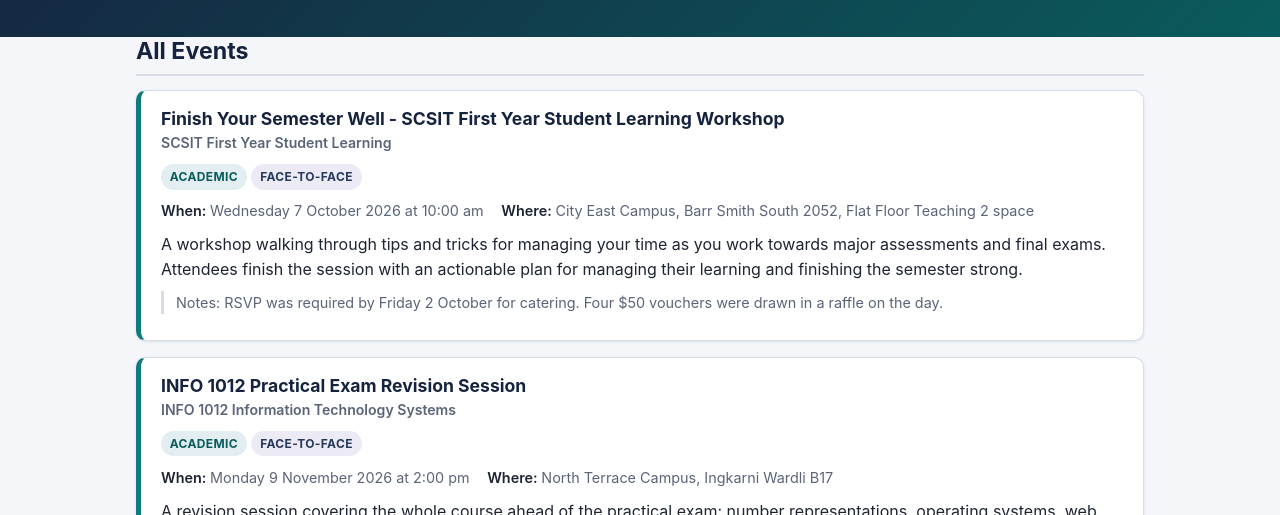
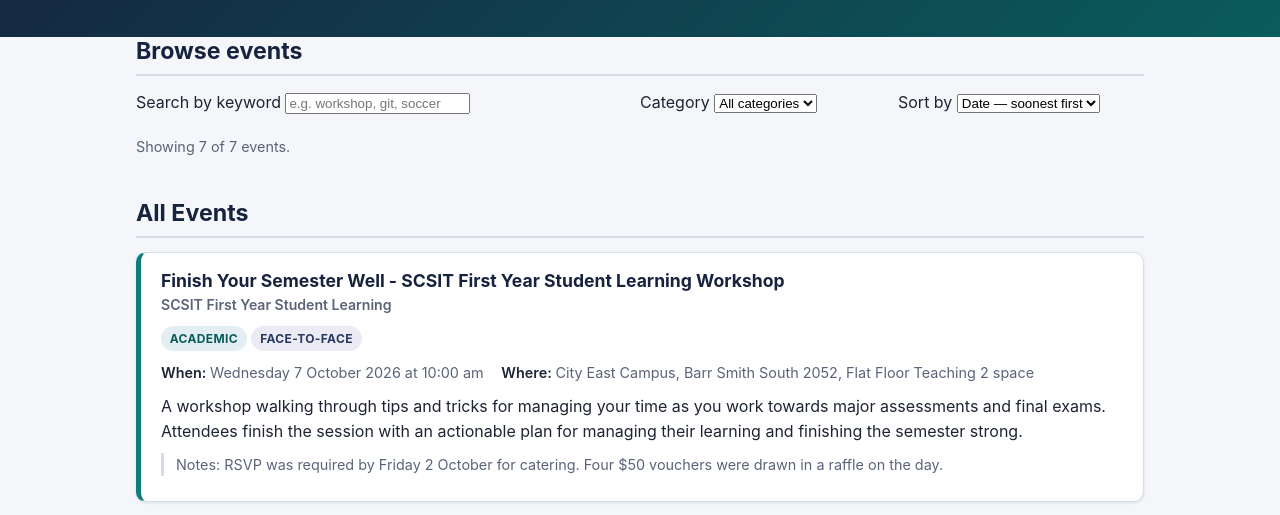
Before and after one commit to ArchieThe/Webdesign-Assignment, a plain HTML site: page events.html in a window 1280 px wide. Shown: the part 213-728 px from the top of the page. Drawn offline with Linux system fonts and the light colour scheme.

Commit message:
feat: add keyword search, category filter and sorting

```diff
--- a/css/style.css
+++ b/css/style.css
@@ -284,3 +284,23 @@ textarea:focus-visible {
 /* The recommended badge is a different colour — this is the visual status
    change the assignment brief asks for. */
 .badge-recommended { background: var(--amber); color: #fff; }
+
+/* Toolbar (search + filter) */
+.toolbar {
+  display: grid;
+  grid-template-columns: 2fr 1fr 1fr;
+  gap: 0.75rem;
+  align-items: end;
+  margin-bottom: 1.25rem;
+}
+.toolbar .field { margin-bottom: 0; }
+
+
+.empty-state {
+  text-align: center;
+  padding: 2rem 1rem;
+  color: var(--text-muted);
+  background: #fff;
+  border: 1px dashed var(--border);
+  border-radius: var(--radius);
+}
--- a/events.html
+++ b/events.html
@@ -35,6 +35,36 @@
 
     <div id="app-panel">
 
+      <!-- ===== Search, filter and sort ================================ -->
+      <section aria-labelledby="browse-heading">
+        <h2 id="browse-heading">Browse events</h2>
+
+        <div class="toolbar">
+          <div class="field">
+            <label for="search-input">Search by keyword</label>
+            <input type="search" id="search-input"
+                   placeholder="e.g. workshop, git, soccer">
+          </div>
+          <div class="field">
+            <label for="category-filter">Category</label>
+            <!-- The category options are added by js/events.js -->
+            <select id="category-filter">
+              <option value="all">All categories</option>
+            </select>
+          </div>
+          <div class="field">
+            <label for="sort-order">Sort by</label>
+            <select id="sort-order">
+              <option value="soonest">Date — soonest first</option>
+              <option value="latest">Date — latest first</option>
+              <option value="title">Title — A to Z</option>
+            </select>
+          </div>
+        </div>
+
+        <p id="result-count" class="result-count" aria-live="polite"></p>
+      </section>
+
       <!-- All events -->
       <section aria-labelledby="all-heading">
         <h2 id="all-heading">All Events</h2>
--- a/js/events.js
+++ b/js/events.js
@@ -1,7 +1,7 @@
 /* ==========================================================================
    events.js — the campus events directory
    --------------------------------------------------------------------------
-   Stage 1: load the events and display them.
+   Stage 2: display the events, and let the user search, filter and sort them.
 
    Wrapped in an IIFE (Immediately Invoked Function Expression) so that the
    names declared inside stay private to this file instead of becoming global
@@ -15,7 +15,12 @@
   /** The working list of events, held in memory while the page is open. */
   let events = [];
 
-  const listEl = document.getElementById('event-list');
+  const listEl         = document.getElementById('event-list');
+  const countEl        = document.getElementById('result-count');
+  const emptyEl        = document.getElementById('empty-state');
+  const searchInput    = document.getElementById('search-input');
+  const categorySelect = document.getElementById('category-filter');
+  const sortSelect     = document.getElementById('sort-order');
 
   if (!listEl) return;   // not on the events page
 
@@ -29,9 +34,13 @@
     if (Array.isArray(stored) && stored.length > 0) {
       events = stored;
     } else {
-      // Object.assign copies each seed event, so editing one later cannot
-      // change the original SEED_EVENTS array.
-      events = SEED_EVENTS.map(function (e) { return Object.assign({}, e); });
+      // Copy each seed event so editing one later cannot change the
+      // original SEED_EVENTS array. Objects are held by reference, so
+      // without the copy both lists would point at the same objects.
+      events = [];
+      for (let i = 0; i < SEED_EVENTS.length; i++) {
+        events.push(Object.assign({}, SEED_EVENTS[i]));
+      }
     }
   }
 
@@ -99,12 +108,84 @@
     return item;
   }
 
+  /* ----------------------------------------------------------------------
+     SEARCH, FILTER AND SORT
+     ---------------------------------------------------------------------- */
+
+  /** The events matching the current search box and category dropdown. */
+  function getVisibleEvents() {
+    const term     = searchInput.value.trim().toLowerCase();
+    const category = categorySelect.value;
+
+    // Build a NEW array of matching events rather than removing from
+    // `events`, so a search never alters the full list.
+    const result = [];
+
+    for (let i = 0; i < events.length; i++) {
+      const e = events[i];
+
+      // "all" matches every category; otherwise it must match exactly.
+      const categoryMatches = (category === 'all') || (e.category === category);
+
+      // An empty search box matches everything. Otherwise look for the term
+      // in the fields a student would reasonably search by.
+      const haystack = (e.title + ' ' + e.description + ' ' + e.course + ' ' +
+                        e.location + ' ' + e.notes).toLowerCase();
+      const keywordMatches = (term === '') || haystack.indexOf(term) !== -1;
+
+      if (categoryMatches && keywordMatches) {
+        result.push(e);
+      }
+    }
+
+    const order = sortSelect.value;
+    result.sort(function (a, b) {
+      // localeCompare returns negative, zero or positive - exactly what
+      // .sort() needs - and orders letters the way a reader expects.
+      if (order === 'title') return a.title.localeCompare(b.title);
+
+      // Dates are stored as YYYY-MM-DD, a format where sorting the text
+      // alphabetically gives the same answer as sorting by date, because the
+      // most significant part comes first and every part is zero-padded.
+      const left  = a.date + 'T' + a.time;
+      const right = b.date + 'T' + b.time;
+      return (order === 'latest') ? right.localeCompare(left)
+                                  : left.localeCompare(right);
+    });
+
+    return result;
+  }
+
   /** Redraw the list from the current state. */
   function render() {
+    const visible = getVisibleEvents();
+
     // Setting textContent to an empty string removes every child element,
     // which clears the list before it is drawn again.
     listEl.textContent = '';
-    events.forEach(function (ev) { listEl.appendChild(buildEventNode(ev)); });
+    for (let i = 0; i < visible.length; i++) {
+      listEl.appendChild(buildEventNode(visible[i]));
+    }
+
+    countEl.textContent = 'Showing ' + visible.length + ' of ' + events.length +
+                          ' event' + (events.length === 1 ? '' : 's') + '.';
+    emptyEl.hidden = (visible.length > 0);
+  }
+
+  /* ----------------------------------------------------------------------
+     WIRING UP AND STARTING
+     ---------------------------------------------------------------------- */
+
+  // 'input' fires on every keystroke, so the list filters as you type.
+  searchInput.addEventListener('input', render);
+  categorySelect.addEventListener('change', render);
+  sortSelect.addEventListener('change', render);
+
+  /* Fill the category dropdown from the single list in data.js, so the
+     filter can never disagree with the categories the data actually uses. */
+  for (let i = 0; i < EVENT_CATEGORIES.length; i++) {
+    const name = EVENT_CATEGORIES[i];
+    categorySelect.appendChild(new Option(name, name));
   }
 
   loadEvents();
```
